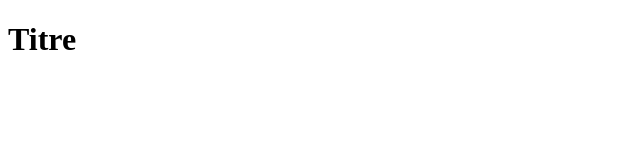
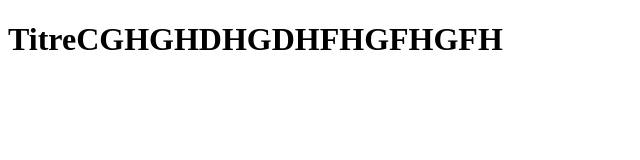
Before and after one commit to Kylben0/java-ci-cd, a plain HTML site: page index.html in a window 1280 px wide. Shown: the whole page, without its empty margins (0-640 px from the left). Drawn offline with Linux system fonts and the light colour scheme.

Commit message:
deploy: d78fa5ae9667a5736b8709358a7e16610338e104

```diff
--- a/index.html
+++ b/index.html
@@ -8,6 +8,6 @@
     </title>
 </head>
 <body>
-    <h1>Titre</h1>
+    <h1>TitreCGHGHDHGDHFHGFHGFH</h1>
 </body>
 </html>
```
